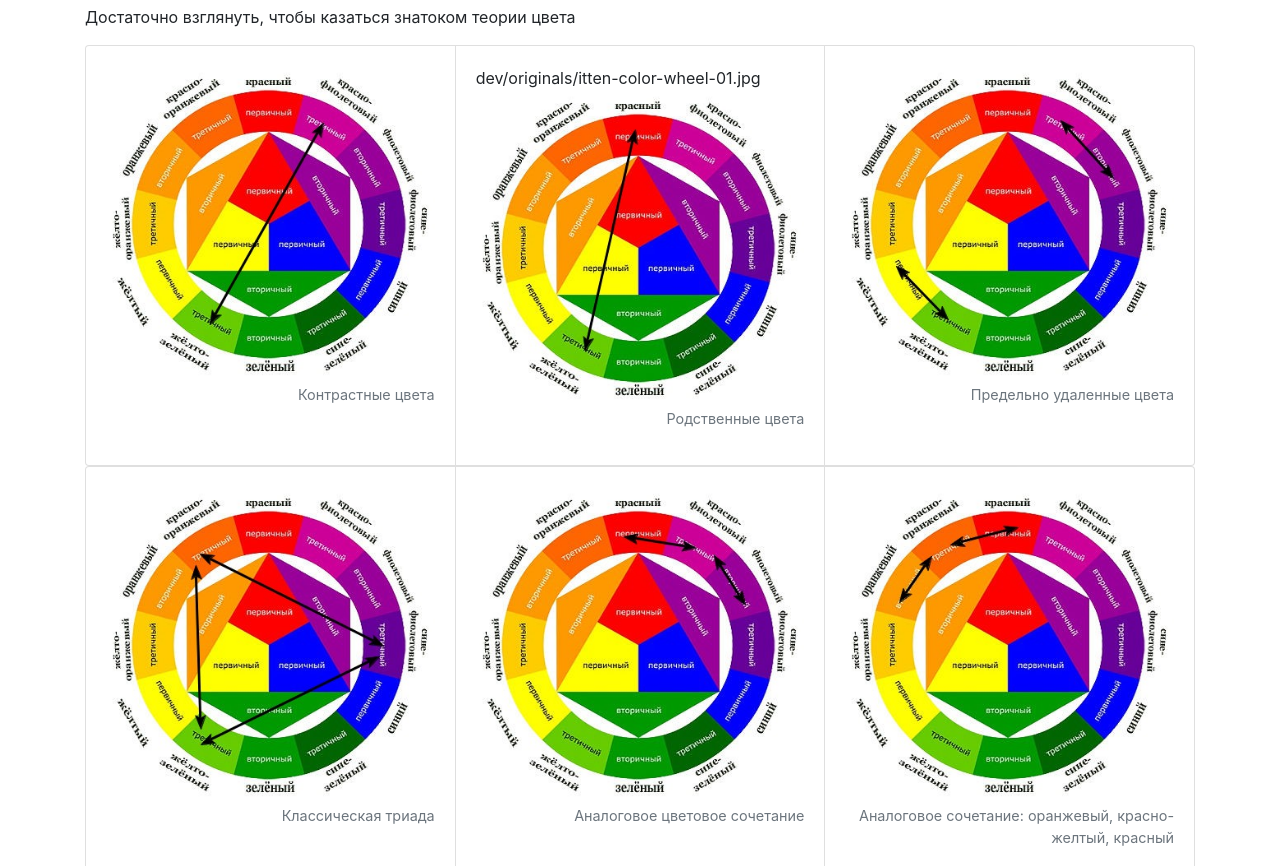
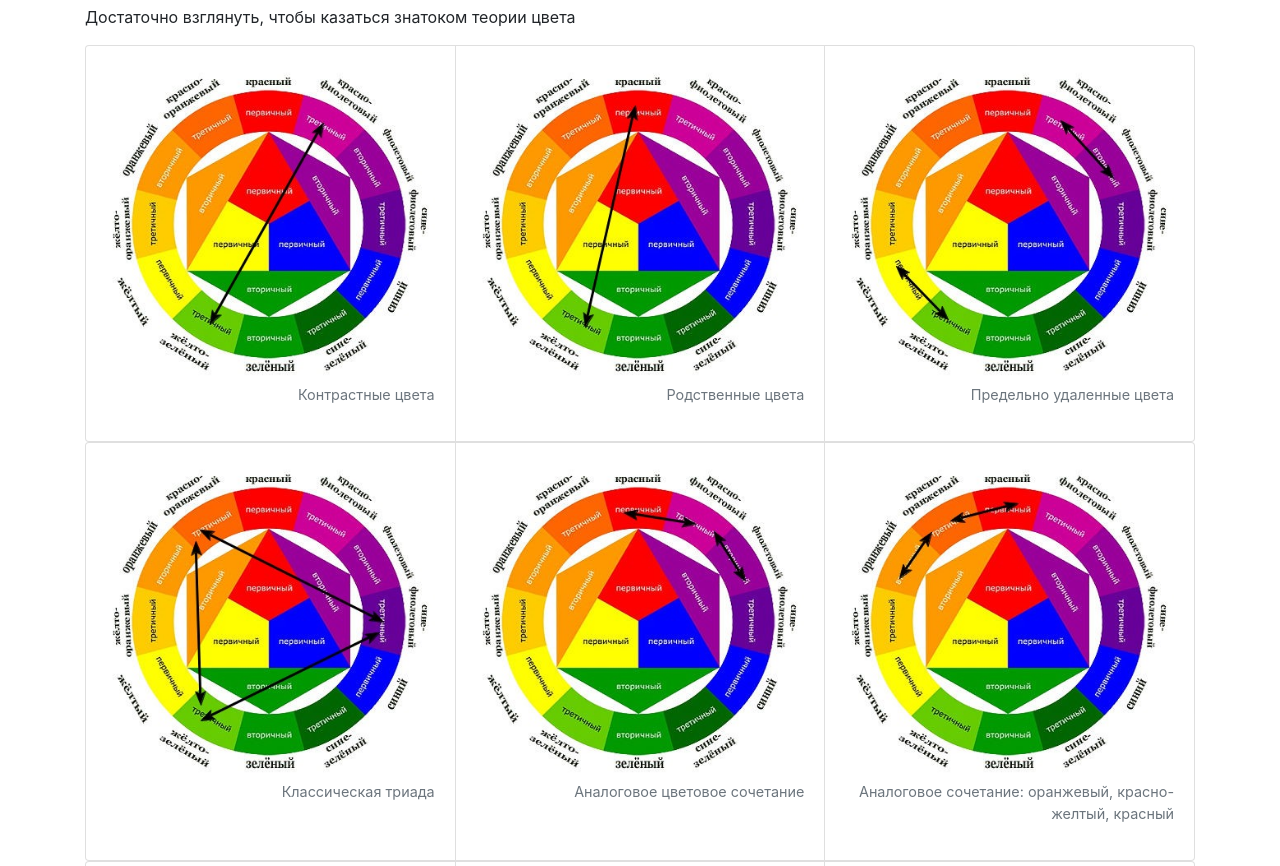
Before and after one commit to vBuresh/colors-_-color-wheel, a plain HTML site: page w3c-color-Itten-color-wheel.html in a window 1280 px wide. Shown: the part 2335-3201 px from the top of the page. Drawn offline with nearby package versions, Linux system fonts and the light colour scheme.

Commit message:
Current Update

```diff
--- a/w3c-color-Itten-color-wheel.html
+++ b/w3c-color-Itten-color-wheel.html
@@ -63,7 +63,6 @@
       <div class="card">
         <div class="card-body">
           <figure class="figure">
-            dev/originals/itten-color-wheel-01.jpg
             <img src="dev/originals/itten-color-wheel-03.jpg" class="figure-img img-fluid rounded" alt="Родственные цвета на круге Иттена">
             <figcaption class="figure-caption text-right">Родственные цвета</figcaption>
           </figure>
```
